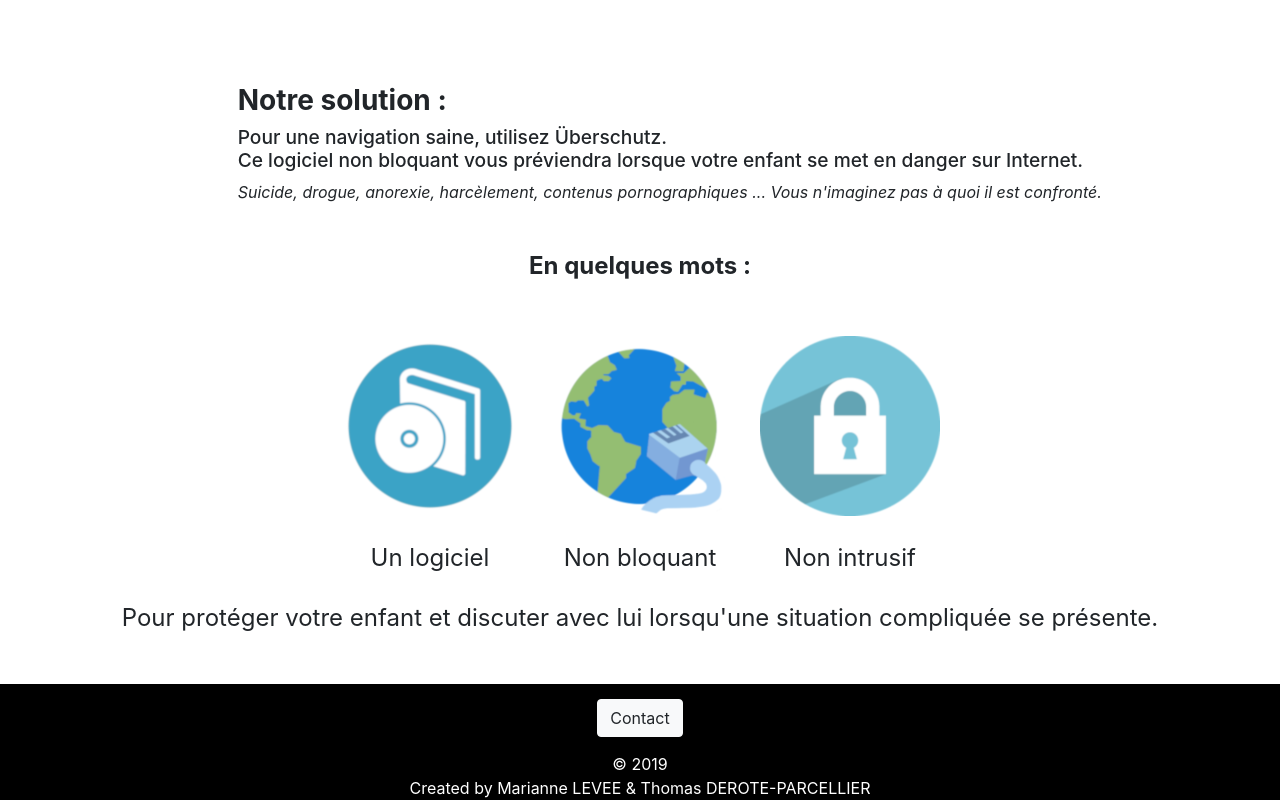
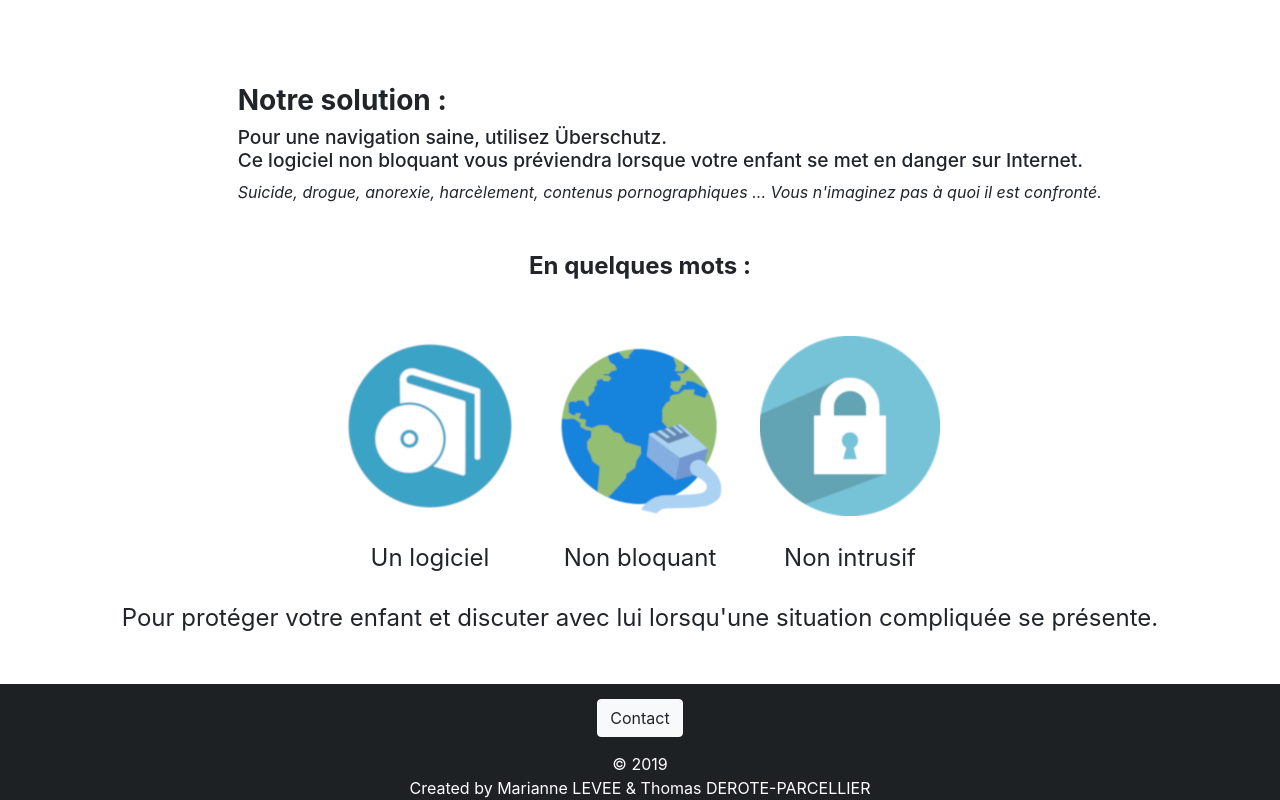
Before and after one commit to Uberschutz/WebSite, a React (Create React App) app: page / in a window 1280 px wide. Shown: the part 1256-2056 px from the top of the page. Built offline with nearby package versions, Linux system fonts and the light colour scheme.

Commit message:
Modify black versus bg-dark

```diff
--- a/src/styles/Contact.css
+++ b/src/styles/Contact.css
@@ -16,7 +16,7 @@
 }
 
 .uber-color2 {
-    background-color: black;
+    background-color: #1d2124;
     color: white!important;
 }
 
--- a/src/styles/HomePage.css
+++ b/src/styles/HomePage.css
@@ -12,7 +12,7 @@
 }
 
 .uber-color2 {
-    background-color: black;
+    background-color: #1d2124;
     color: white!important;
 }
 
@@ -34,7 +34,7 @@
 }
 
 .background_1 {
-    background-color: black;
+    background-color: #1d2124;
     color: white;
 }
 
--- a/src/styles/Parametres.css
+++ b/src/styles/Parametres.css
@@ -1,4 +1,4 @@
 .uber-color2 {
-    background-color: black;
+    background-color: #1d2124;
     color: white!important;
 }
```
